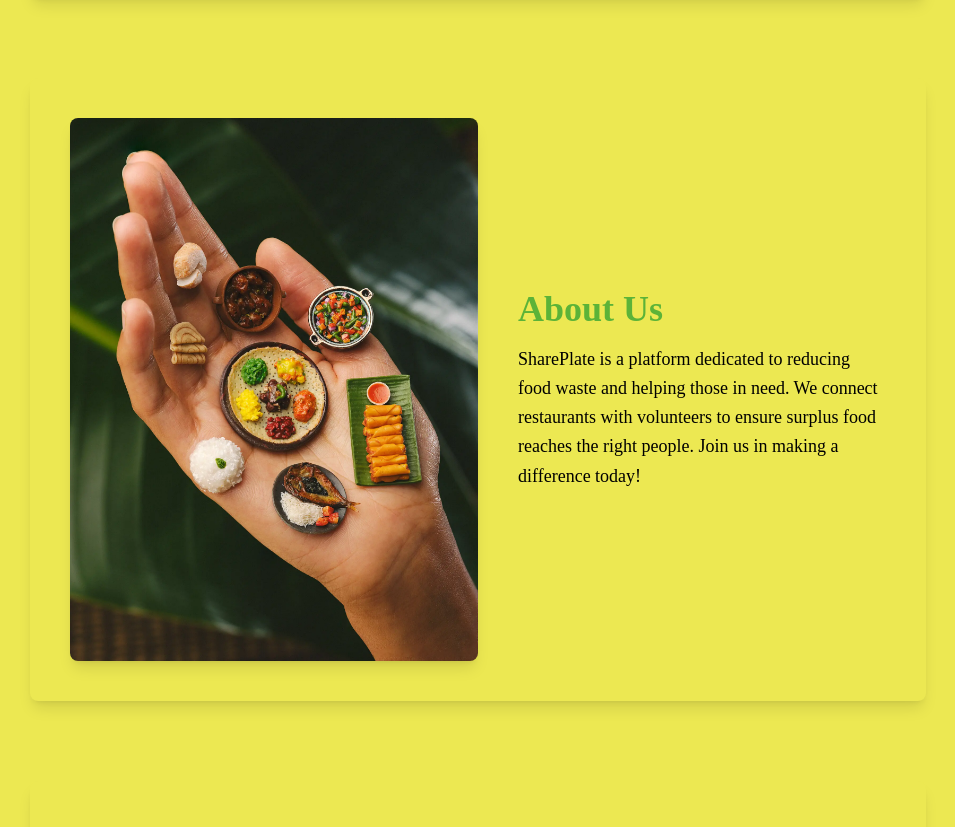
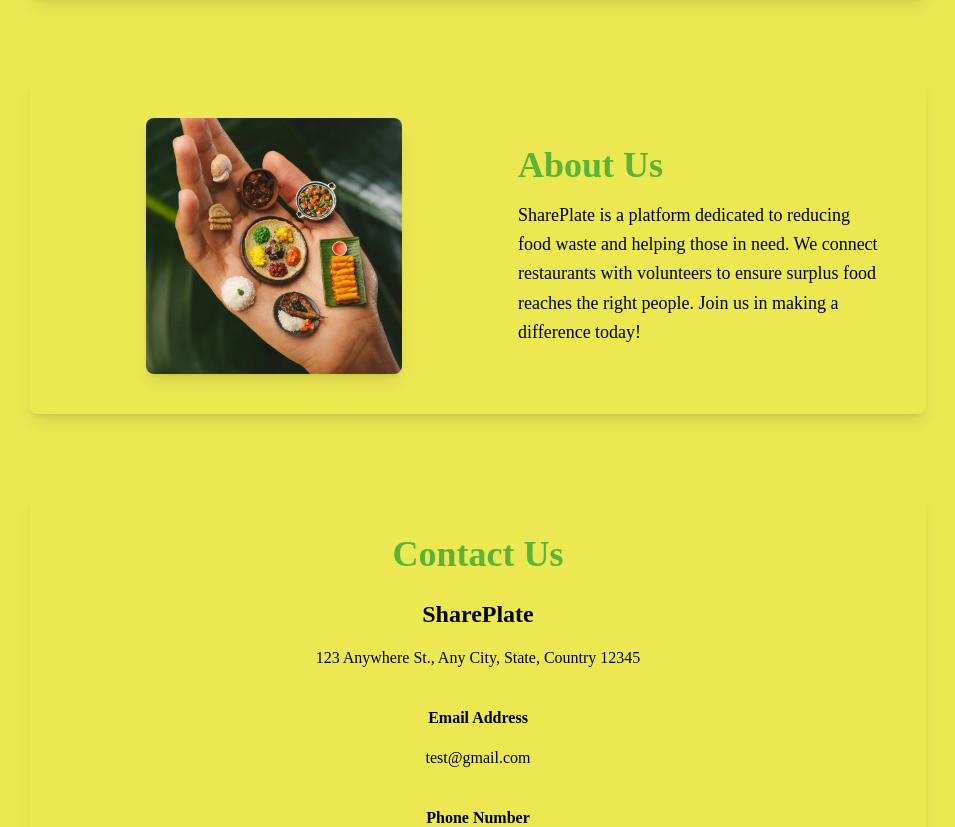
Before and after one commit to sh78ba/rescuefood, a React (Create React App) app in the folder frontend/rescuefood/: page / in a window 1280 px wide. Shown: the part 670-1497 px from the top of the page, without its empty margins (162-1117 px from the left). Built offline with nearby package versions, Linux system fonts and the light colour scheme; a web font is replaced by a local one.

Commit message:
fixed image size

```diff
--- a/frontend/rescuefood/src/components/Home.js
+++ b/frontend/rescuefood/src/components/Home.js
@@ -58,13 +58,14 @@
         className="w-full max-w-4xl mt-20 p-10 bg-[#ECE852] rounded-lg shadow-lg flex flex-col md:flex-row items-center"
       >
         {/* Left: Image */}
-        <div className="w-full md:w-1/2">
-          <img
-            src={AboutImage}
-            alt="About SharePlate"
-            className="rounded-lg shadow-lg w-full"
-          />
-        </div>
+        <div className="w-full md:w-1/2 flex justify-center">
+  <img
+    src={AboutImage}
+    alt="About SharePlate"
+    className="rounded-lg shadow-lg w-64 h-64 object-cover"
+  />
+</div>
+
 
         {/* Right: Text */}
         <div className="w-full md:w-1/2 md:pl-10 mt-6 md:mt-0">
```
